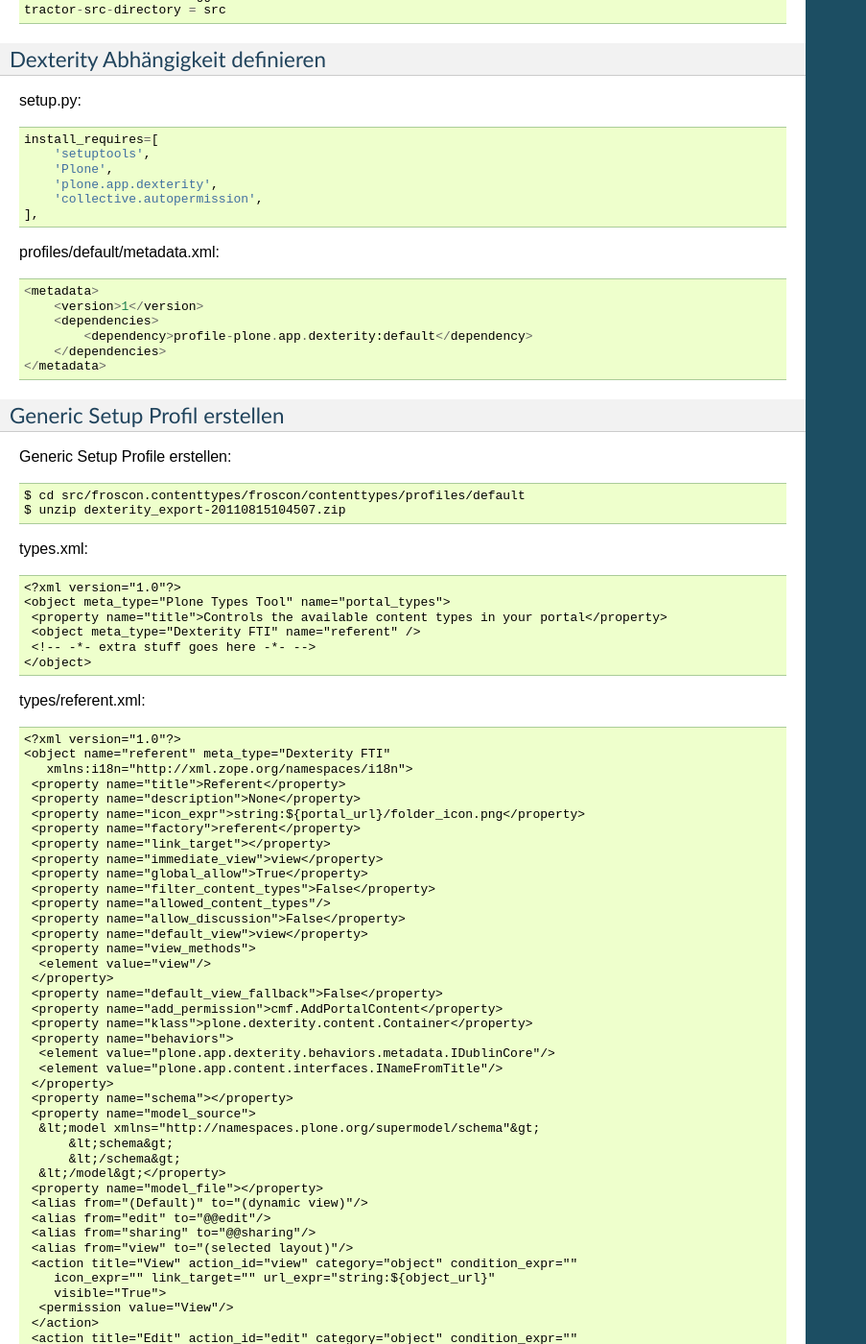
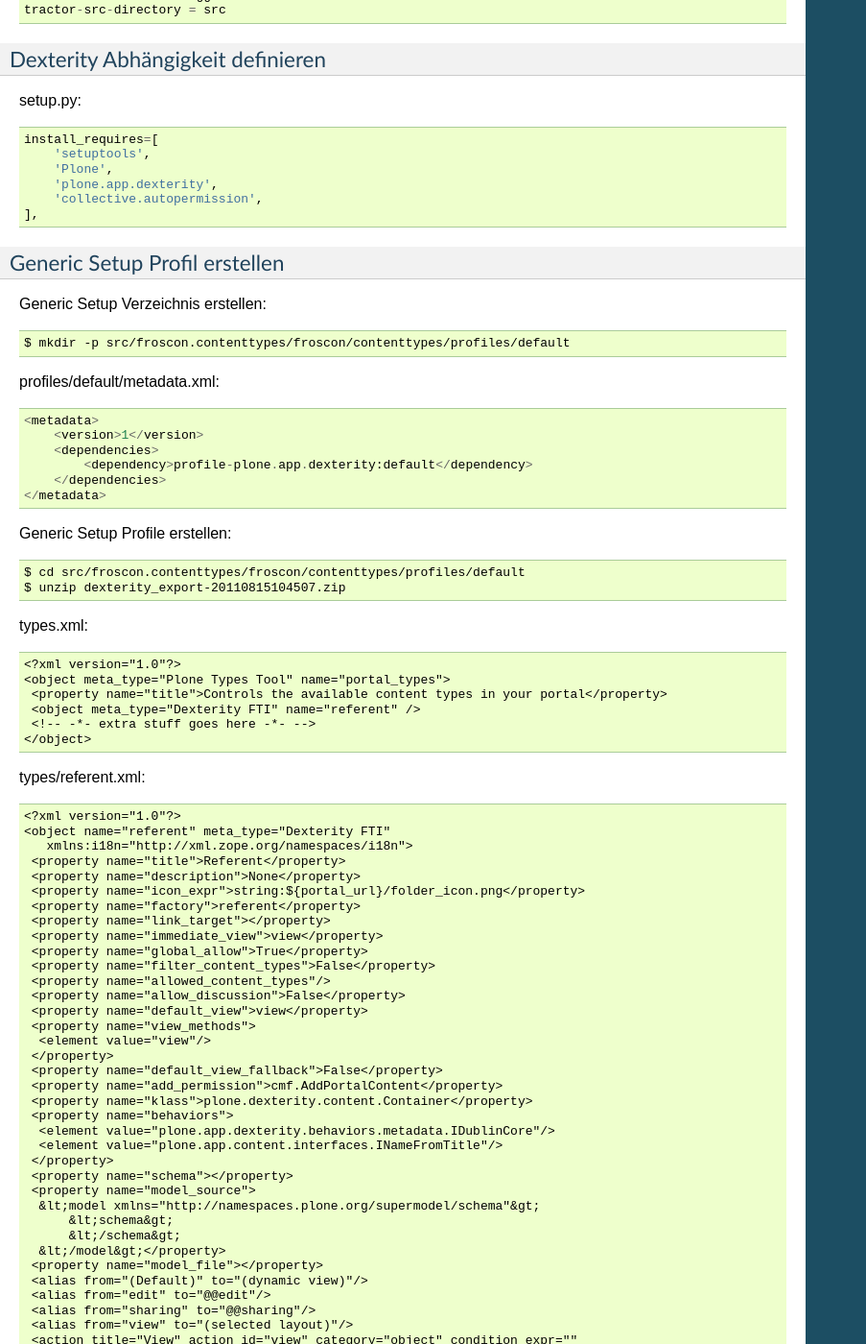
Before and after one commit to tisto/Plone-Tutorial-Froscon, a Sphinx documentation site: the page built from docs/source/dexterity.txt, in a window 1280 px wide and 1400 px high, scrolled down 4431 px. Shown: the whole window at 96% size, without its empty margins (0-903 px from the left). Built offline with Sphinx 7.4.7, drawn with Linux system fonts in a browser that asks for light colours; some of the changed text lies outside the part shown.

```diff
--- a/docs/source/dexterity.txt
+++ b/docs/source/dexterity.txt
@@ -93,6 +93,14 @@ setup.py::
         'collective.autopermission',
     ],
 
+
+Generic Setup Profil erstellen
+------------------------------
+
+Generic Setup Verzeichnis erstellen::
+
+    $ mkdir -p src/froscon.contenttypes/froscon/contenttypes/profiles/default
+
 profiles/default/metadata.xml::
 
     <metadata>
```
Also changed, not shown: other parts of docs/source/dexterity.txt (+4 -5 lines), docs/source/theming.txt (+3 -7 lines), 2 other files.
